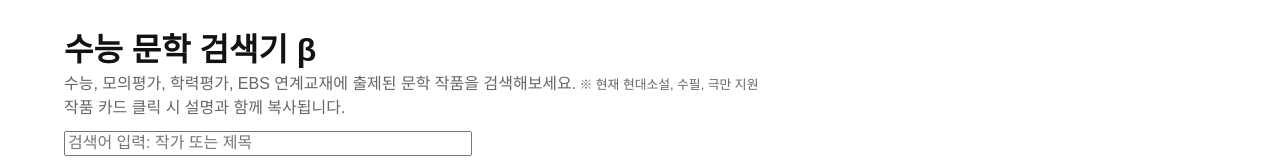
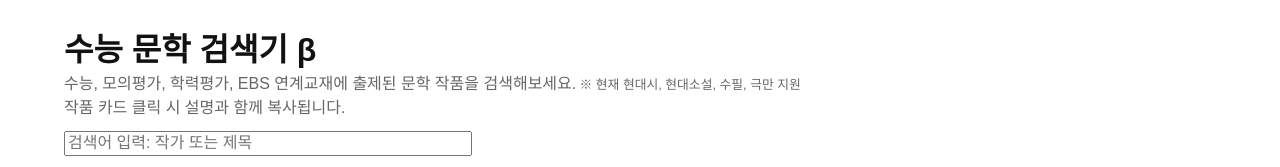
Before and after one commit to zanmulgyeol/litfind, a React (Create React App) app: page / in a window 1280 px wide. Shown: the top 167 px of the page. Built offline with nearby package versions, Linux system fonts and the light colour scheme.

Commit message:
fourth commit

```diff
--- a/src/App.css
+++ b/src/App.css
@@ -112,6 +112,10 @@ input{
   width: 35rem;
 }
 
+.search-item-modernPoetry{
+  background-color: #dfe6f7;
+}
+
 .search-item-modernNovel{
   background-color: #fff8cc;
 }
--- a/src/App.js
+++ b/src/App.js
@@ -7,7 +7,7 @@ function Title(){
   return(
     <div className='box'>
       <h1>수능 문학 검색기 β</h1>
-      <div className='detail'>수능, 모의평가, 학력평가, EBS 연계교재에 출제된 문학 작품을 검색해보세요.<span className='subdetail'>※ 현재 현대소설, 수필, 극만 지원</span></div>
+      <div className='detail'>수능, 모의평가, 학력평가, EBS 연계교재에 출제된 문학 작품을 검색해보세요.<span className='subdetail'>※ 현재 현대시, 현대소설, 수필, 극만 지원</span></div>
       <div className='detail'>작품 카드 클릭 시 설명과 함께 복사됩니다.</div>
     </div>
   )
--- a/src/SearchItem.js
+++ b/src/SearchItem.js
@@ -2,7 +2,7 @@ import React from 'react';
 import { useCopyToClipboard } from 'usehooks-ts';
 
 function SearchItem({item}){
-  const litType = {'modernNovel': '현대소설', 'essay': '수필', 'drama': '극'};
+  const litType = {'modernPoetry': '현대시', 'modernNovel': '현대소설', 'essay': '수필', 'drama': '극'};
   const type = item[9];
 
   const [copiedText, copy] = useCopyToClipboard();
```
Also changed, not shown: 1 other file (tests, documents, lock files or other folders).
